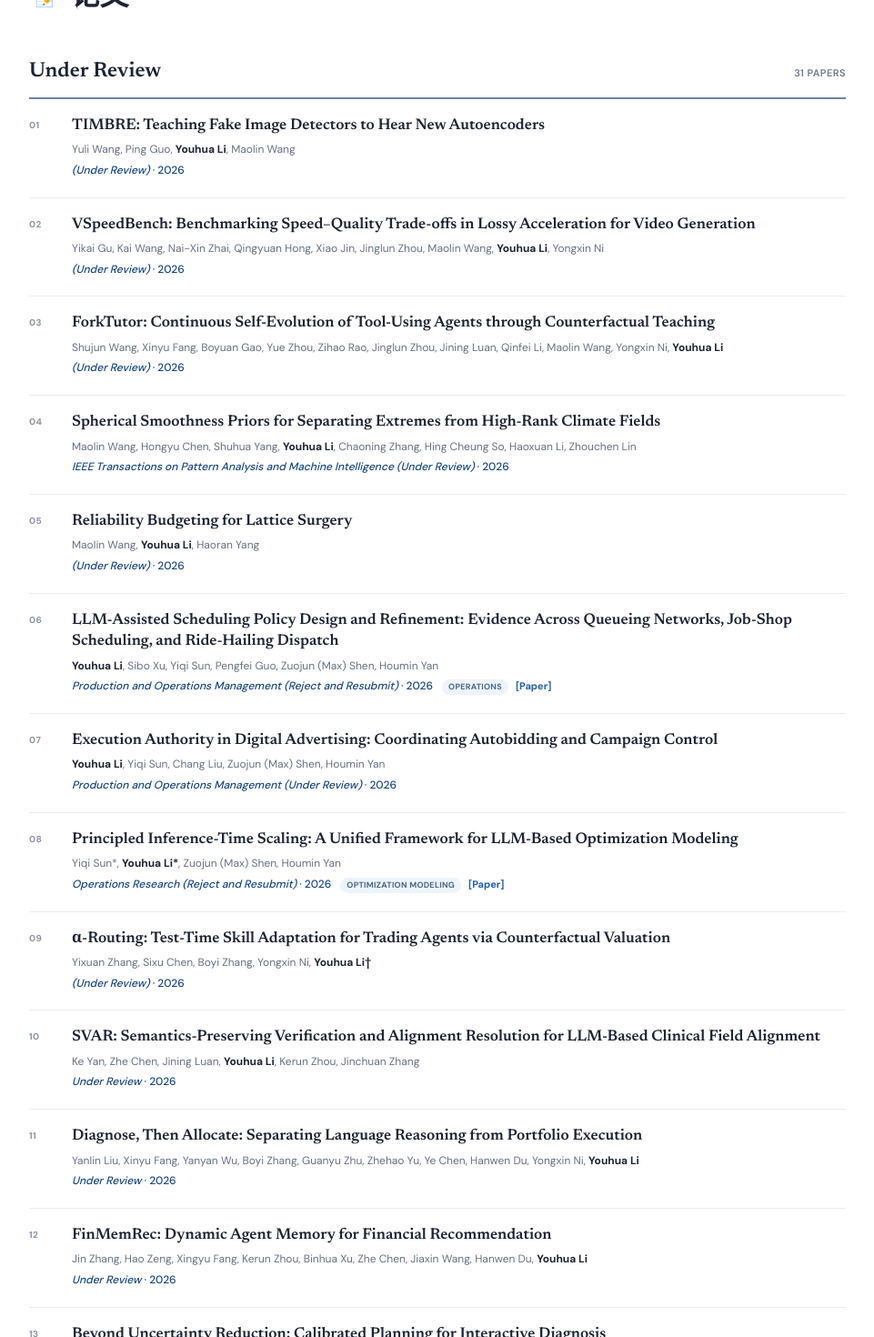
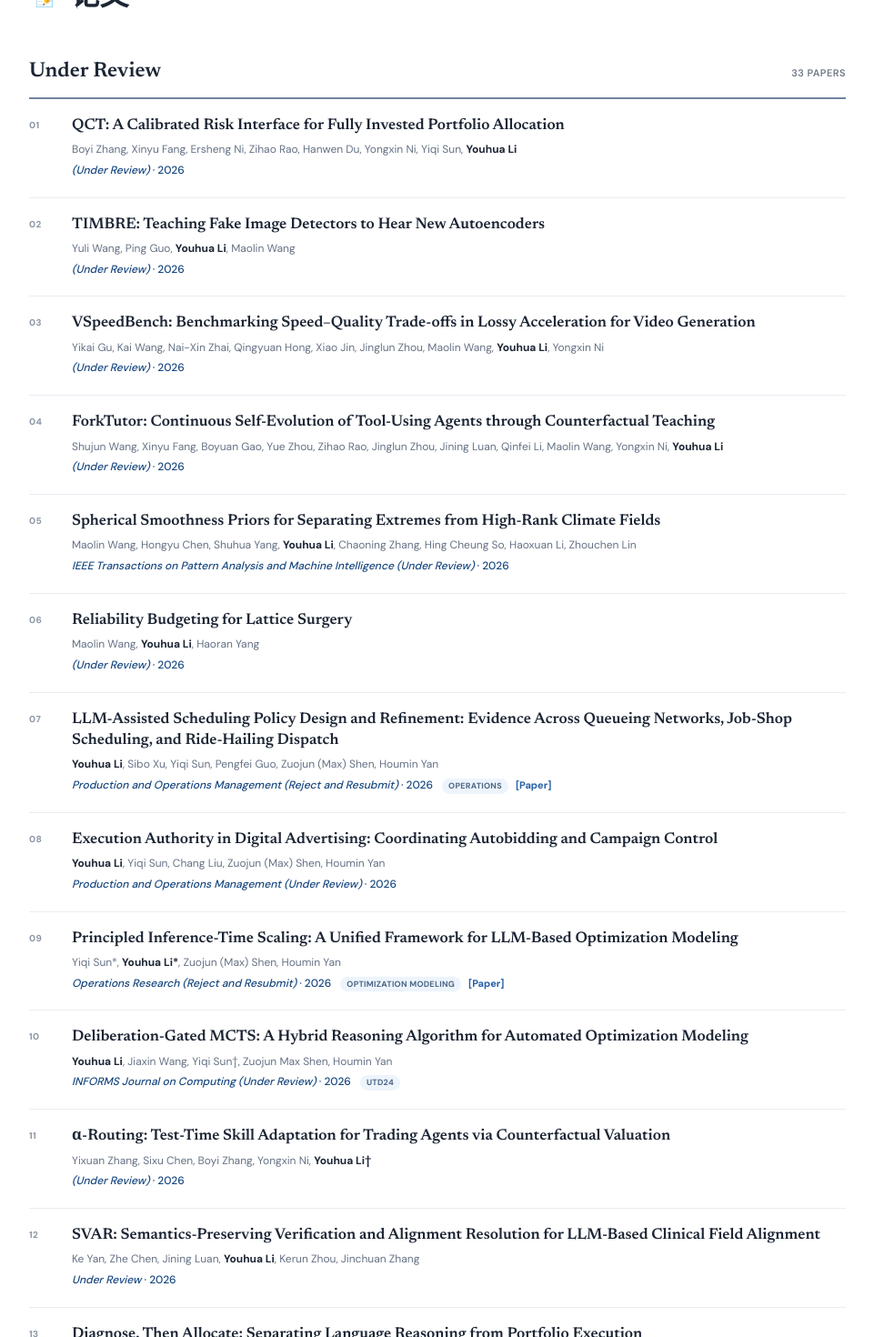
Before and after one commit to youhua97/youhua97.github.io, a Next.js app: page / in a window 1280 px wide. Shown: the part 1940-3410 px from the top of the page at 91% size, without its empty margins (159-1120 px from the left). Built offline with nearby package versions, Linux system fonts and the light colour scheme.

Commit message:
Add new papers under review Add QCT and DG-MCTS manuscripts under reviewin data.ts

```diff
--- a/app/data.ts
+++ b/app/data.ts
@@ -8,6 +8,12 @@ export type Paper = {
 };
 
 export const underReview: Paper[] = [
+  {
+    title: "QCT: A Calibrated Risk Interface for Fully Invested Portfolio Allocation",
+    authors: "Boyi Zhang, Xinyu Fang, Ersheng Ni, Zihao Rao, Hanwen Du, Yongxin Ni, Yiqi Sun, Youhua Li",
+    venue: "(Under Review)",
+    year: "2026",
+  },
   {
     title: "TIMBRE: Teaching Fake Image Detectors to Hear New Autoencoders",
     authors: "Yuli Wang, Ping Guo, Youhua Li, Maolin Wang",
@@ -65,6 +71,13 @@ export const underReview: Paper[] = [
     year: "2026",
     href: "https://papers.ssrn.com/sol3/papers.cfm?abstract_id=6562298",
     tag: "Optimization Modeling",
+  },
+  {
+    title: "Deliberation-Gated MCTS: A Hybrid Reasoning Algorithm for Automated Optimization Modeling",
+    authors: "Youhua Li, Jiaxin Wang, Yiqi Sun†, Zuojun Max Shen, Houmin Yan",
+    venue: "INFORMS Journal on Computing (Under Review)",
+    year: "2026",
+    tag: "UTD24",
   },
   {
     title:
```
